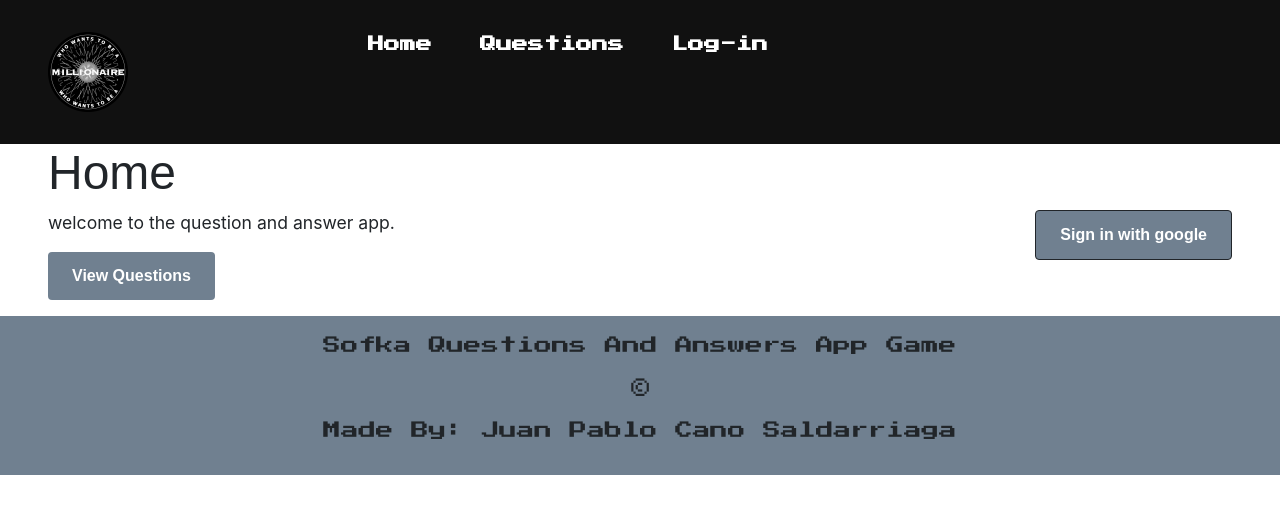
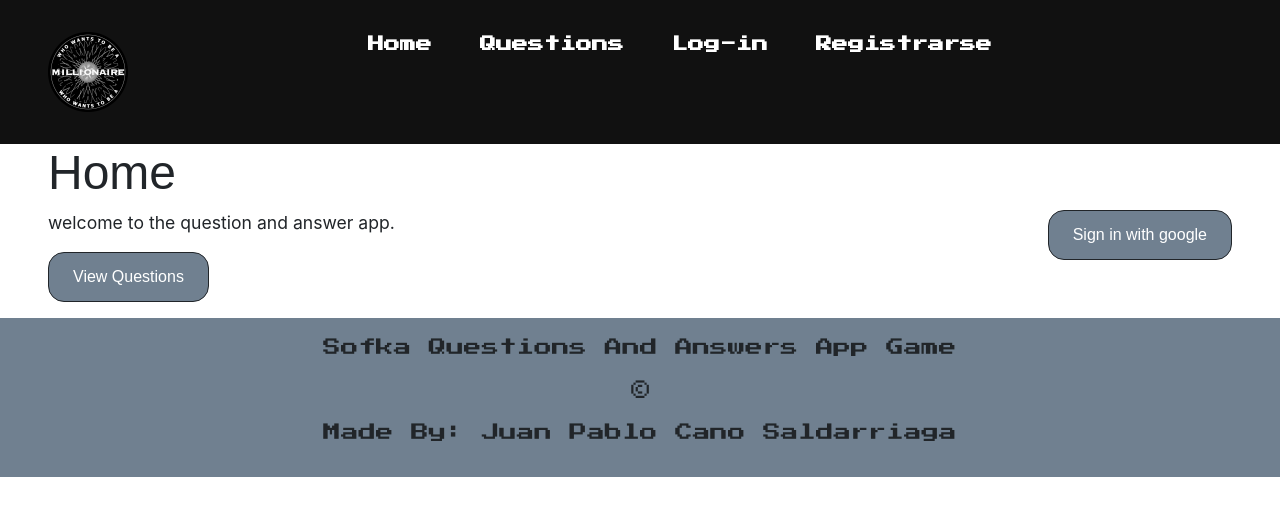
Before and after one commit to JuanPabloCano/Sofka.RetoAplicacionEmpresarial, a React (Create React App) app in the folder web/: page / in a window 1280 px wide. Shown: the top 516 px of the page. Built offline with nearby package versions, Linux system fonts and the light colour scheme; no server answers; a web font is replaced by a local one.

Commit message:
Cambios en sintáxis y CSS

```diff
--- a/web/src/components/Navbar.js
+++ b/web/src/components/Navbar.js
@@ -27,7 +27,8 @@ export const PublicNavbar = () => (
       <Link to="/">Home</Link>
       <img className='navbar-logo' src={logo} alt='...' />
       <Link to="/questions">Questions</Link>
-      <Link className='navbar-login__button' to={"/login"}>Log-in</Link>
+      <Link to={"/login"}>Log-in</Link>
+      <Link to={"/userRegister"}>Registrarse</Link>
     </section>
   </nav>
 )
--- a/web/src/components/Question.js
+++ b/web/src/components/Question.js
@@ -7,7 +7,7 @@ export const Question = ({ question, excerpt, onDelete }) => (
     <p>{question.category}  - <small>{question.type}</small></p>
 
     {onDelete && (
-      <button className="button right" onClick={() => onDelete(question.id)}>DELETE</button>
+      <button className="btn btn-dark button right" onClick={() => onDelete(question.id)}>DELETE</button>
     )}
     {excerpt && (
       <Link to={`/question/${question.id}`} className="button">
--- a/web/src/index.css
+++ b/web/src/index.css
@@ -96,13 +96,12 @@ body {
   }
 
   .button {
-    display: inline-block;
     background: slategray;
     color: white;
-    border-radius: 4px;
-    font-weight: 700;
+    border-radius: 1rem;
+    font-weight: 15rem;
     padding: 0.75rem 1.5rem;
-    font-family:  'Aldrich', sans-serif;
+    font-family:'Aldrich', sans-serif;
   }
 
   .right {
--- a/web/src/pages/AnswerFormPage.js
+++ b/web/src/pages/AnswerFormPage.js
@@ -41,10 +41,10 @@ const FormPage = ({ dispatch, loading, redirect, match,hasErrors, question, user
 
             <form onSubmit={handleSubmit(onSubmit)}>
                 <div>
-                    <label for="answer">Answer</label>
+                    <label htmlFor="answer">Answer</label>
                     <textarea id="answer" {...register("answer", { required: true, maxLength: 300 })} />
                 </div>
-                <button type="submit" className="button" disabled={loading} >{
+                <button type="submit" className="btn btn-dark button" disabled={loading} >{
                     loading ? "Saving ...." : "Save"
                 }</button>
             </form>
--- a/web/src/pages/HomePage.js
+++ b/web/src/pages/HomePage.js
@@ -8,7 +8,7 @@ const HomePage = ({children}) => (
       {children}
     </div>
     <p>welcome to the question and answer app.</p>
-    <Link to="/questions" className="button">
+    <Link to="/questions" className="btn btn-dark button">
       View Questions
     </Link>
 
--- a/web/src/pages/QuestionFormPage.js
+++ b/web/src/pages/QuestionFormPage.js
@@ -26,7 +26,7 @@ const FormPage = ({ dispatch, loading, redirect, userId }) => {
             <form onSubmit={handleSubmit(onSubmit)}>
 
                 <div>
-                    <label for="type">Type</label>
+                    <label htmlFor="type">Type</label>
                     <select {...register("type")} id="">
                         <option value="OPEN (LONG OPEN BOX)">OPEN (LONG OPEN BOX)</option>
                         <option value="OPINION (SHORT OPEN BOX)">OPINION (SHORT OPEN BOX)</option>
@@ -35,7 +35,7 @@ const FormPage = ({ dispatch, loading, redirect, userId }) => {
                     </select>
                 </div>
                 <div>
-                    <label for="category">Category</label>
+                    <label htmlFor="category">Category</label>
                     <select {...register("category")} id="category">
                         <option value="TECHNOLOGY AND COMPUTER">TECHNOLOGY AND COMPUTER</option>
                         <option value="SCIENCES">SCIENCES</option>
@@ -47,10 +47,10 @@ const FormPage = ({ dispatch, loading, redirect, userId }) => {
                 </div>
 
                 <div>
-                    <label for="question">Question</label>
+                    <label htmlFor="question">Question</label>
                     <textarea id="question" {...register("question", { required: true, maxLength: 300 })} />
                 </div>
-                <button type="submit" className="button" disabled={loading} >{
+                <button type="submit" className="btn btn-dark button" disabled={loading} >{
                     loading ? "Saving ...." : "Save"
                 }</button>
             </form>
--- a/web/src/pages/SingleQuestionPage.js
+++ b/web/src/pages/SingleQuestionPage.js
@@ -36,7 +36,7 @@ const SingleQuestionPage = ({
   return (
     <section>
       {renderQuestion()}
-      {userId && <Link to={"/answer/" + id} className="button right">
+      {userId && <Link to={"/answer/" + id} className="btn btn-dark button right">
         Reply
       </Link>}
 
--- a/web/src/services/Auth.js
+++ b/web/src/services/Auth.js
@@ -1,6 +1,6 @@
 import firebase from 'firebase/app';
 import "firebase/auth"
-import {auth} from "./firebase"
+import {auth} from "./Firebase"
 
 
 export const LOGIN = 'LOGIN'
```
Also changed, not shown: 1 other file (tests, documents, lock files or other folders).
